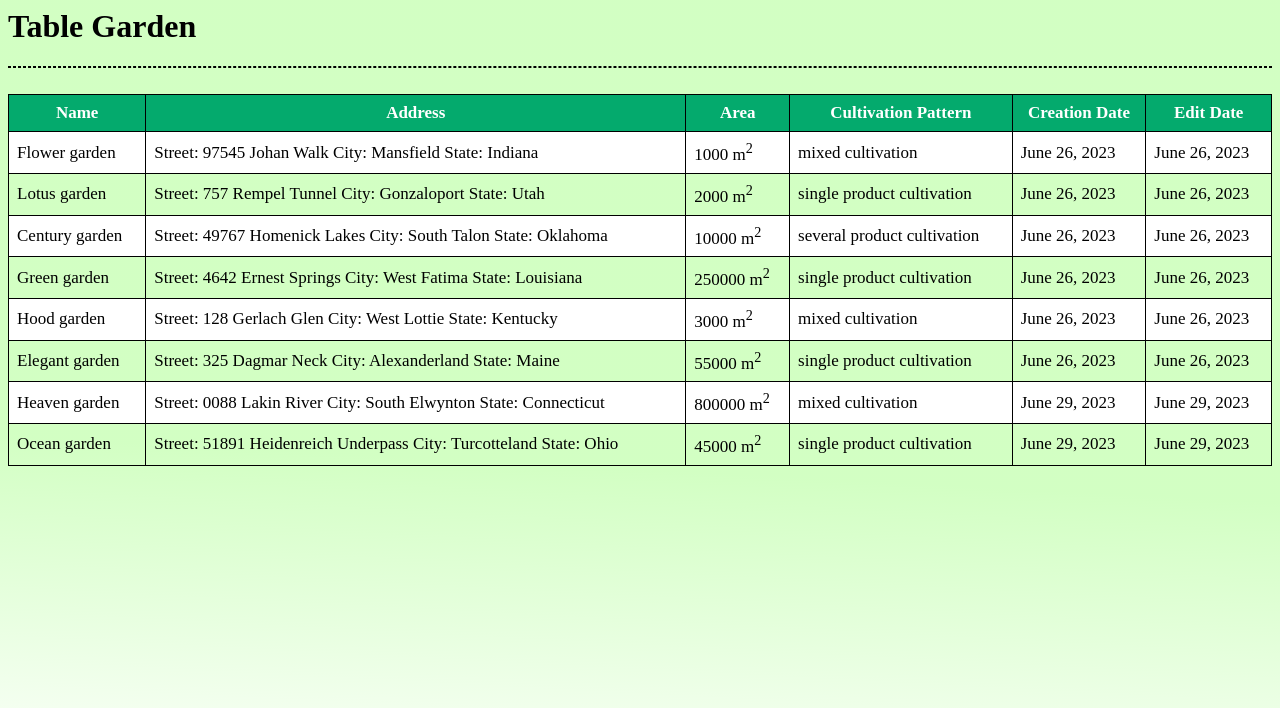
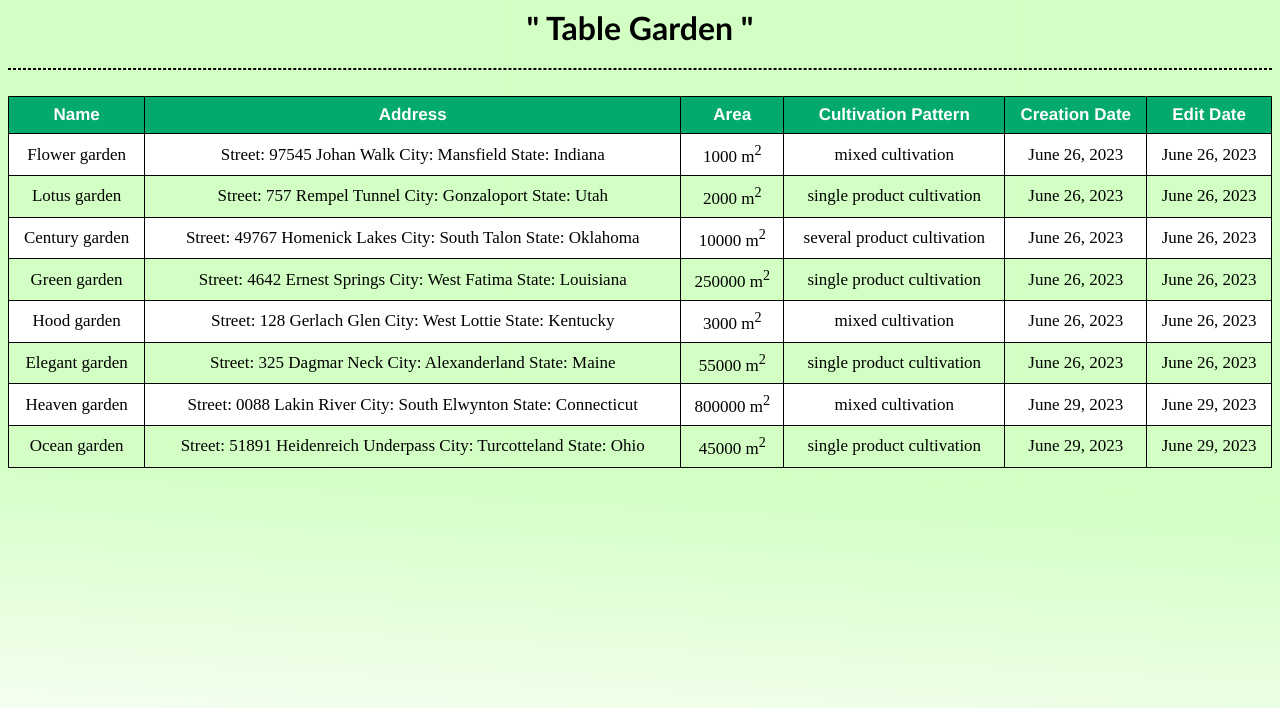
Before and after one commit to amirmohammadre/Gardening-project, a Django app: page /garden/ in a window 1280 px wide. Shown: the top 708 px of the page. Run offline with Django 4.2, Linux system fonts and the light colour scheme; data comes from the database, SQL or seed files in the repository; both versions use the stored data as it was after the commit.

Commit message:
Finish project

```diff
--- a/Gardening/static/style.css
+++ b/Gardening/static/style.css
@@ -15,15 +15,18 @@ tr:nth-child(even) {
 th {
   background-color: #04AA6D;
   color: white;
+  font-family: 'Franklin Gothic Medium', 'Arial Narrow', Arial, sans-serif;
+  font-weight: 900;
 }
 
 tr:hover {
-  background-color: lightblue;
+  background-color: aqua;
 }
 
 table {
   width: 100%;
   border-collapse: collapse;
+  text-align: center;
 }
 
 table, th, td {
@@ -31,3 +34,8 @@ table, th, td {
   padding: 8px;
   font-size: 17px;
 }
+
+h1 {
+  font-family: 'Gill Sans', 'Gill Sans MT', Calibri, 'Trebuchet MS', sans-serif;
+  text-align: center;
+}
--- a/Gardening/templates/cultivation.html
+++ b/Gardening/templates/cultivation.html
@@ -11,7 +11,7 @@
 </head>
 <body>
 
-    <h1>Table Cultivation</h1>
+    <h1> " Table Cultivation " </h1>
 
     <hr>
     <br>
--- a/Gardening/templates/garden.html
+++ b/Gardening/templates/garden.html
@@ -12,7 +12,7 @@
 <body>
 
 
-    <h1>Table Garden</h1>
+    <h1> " Table Garden " </h1>
     <hr>
     <br>
 
--- a/Gardening/templates/weekly_report.html
+++ b/Gardening/templates/weekly_report.html
@@ -11,7 +11,7 @@
 </head>
 <body>
 
-    <h1>Table Weekly Report</h1>
+    <h1>" Table Weekly Report "</h1>
 
     <hr>
     <br>
```
Also changed, not shown: Gardening/db.sqlite3.
